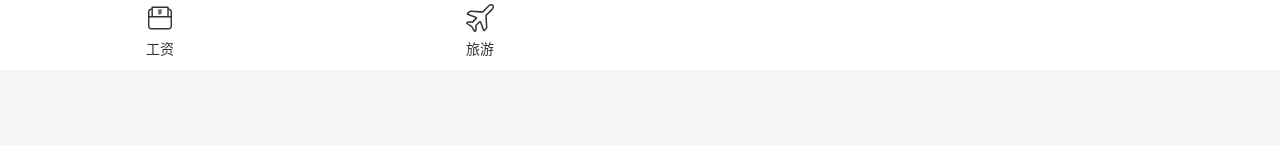
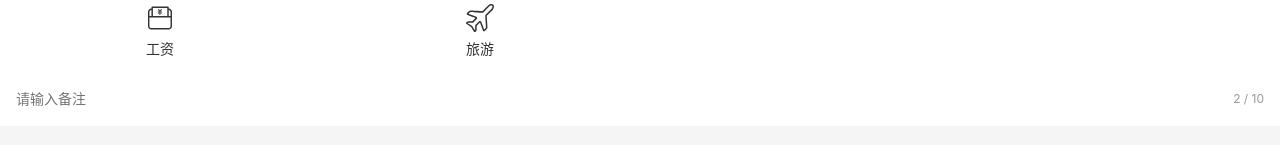
Before and after one commit to ChiLi2000/keep-accounts-v, a Vue app: page /#/account in a window 1280 px wide. Shown: the part 263-408 px from the top of the page. Built offline with nearby package versions, Linux system fonts and the light colour scheme.

Commit message:
创建备注组件

```diff
--- /dev/null
+++ b/src/components/Account/Notes.vue
@@ -0,0 +1,44 @@
+<template>
+  <div class="wrapper">
+    <label>
+      <input
+          type="text"
+          placeholder="请输入备注"
+      />
+      <span class="msg">2 / 10</span>
+    </label>
+  </div>
+</template>
+
+<script lang="ts">
+export default {
+  name: "Notes"
+};
+</script>
+
+<style scoped lang="scss">
+.wrapper {
+  font-size: 14px;
+  padding: 8px 0;
+  background: #f5f5f5;
+
+  > label {
+    display: flex;
+    justify-content: space-between;
+    align-items: center;
+    padding: 0 16px;
+
+    > input {
+      flex-grow: 1;
+      height: 40px;
+      background: transparent;
+      border: none;
+    }
+
+    > span {
+      font-size: 12px;
+      color: #999999;
+    }
+  }
+}
+</style>
--- a/src/views/Account.vue
+++ b/src/views/Account.vue
@@ -6,6 +6,7 @@
       <Date/>
     </div>
     <TagsSection/>
+    <Notes/>
   </div>
 </template>
 
@@ -16,9 +17,10 @@ import Topbar from "@/components/Account/Topbar.vue";
 import Tab from "@/components/Account/Tab.vue";
 import Date from "@/components/Account/Date.vue";
 import TagsSection from "@/components/Account/TagsSection.vue";
+import Notes from "@/components/Account/Notes.vue";
 
 @Component({
-  components: {Topbar, Tab, Date, TagsSection}
+  components: {Topbar, Tab, Date, TagsSection, Notes}
 })
 export default class Account extends Vue {
 
```
